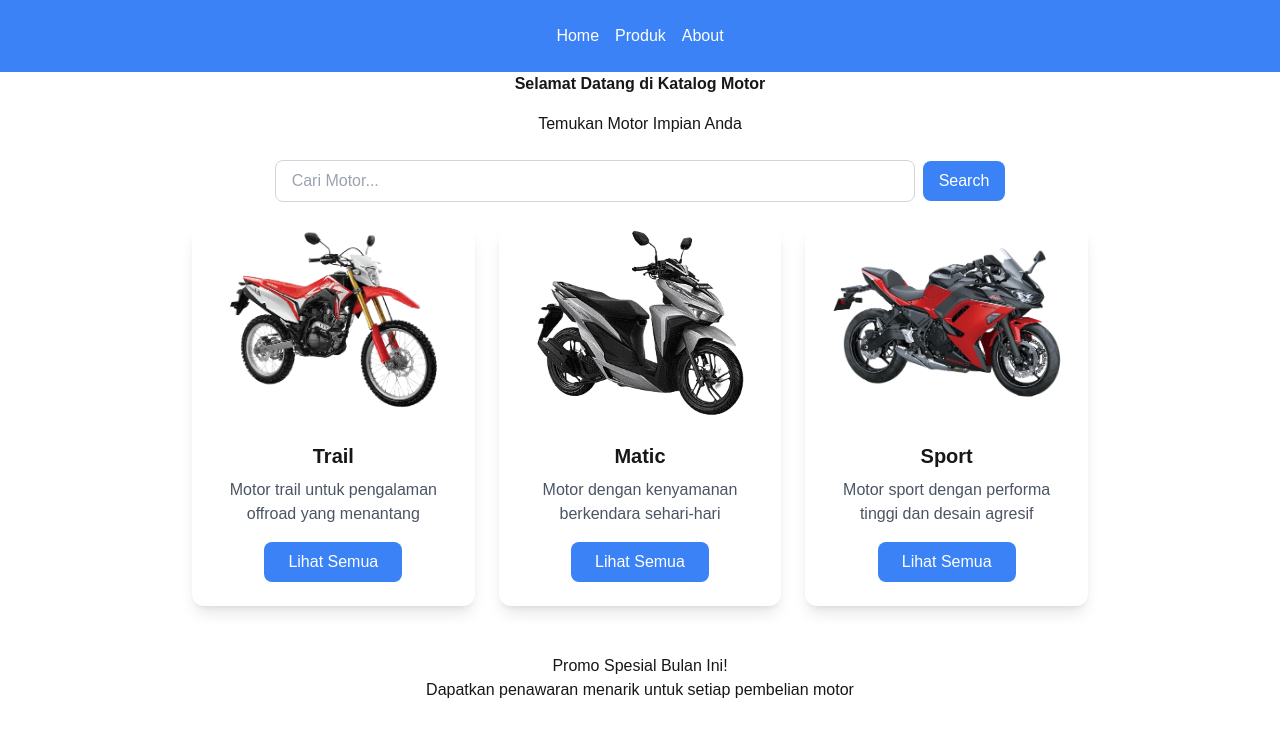
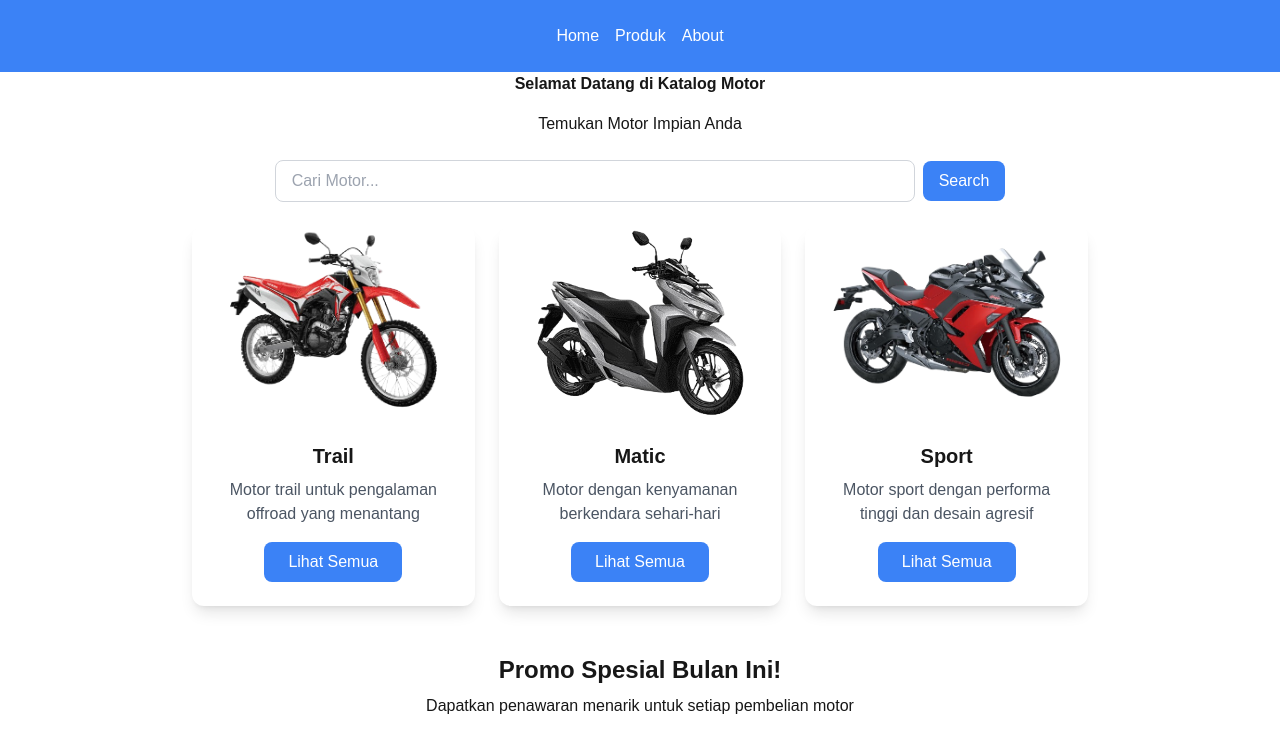
Before and after one commit to TriSasongko/GALACTRI, a Next.js app: page / in a window 1280 px wide. Shown: the top 752 px of the page. Built offline with nearby package versions, Linux system fonts and the light colour scheme.

Commit message:
tri: Memberikan styling pada judul dan deskripsi

```diff
--- a/app/page.tsx
+++ b/app/page.tsx
@@ -81,8 +81,8 @@ export default function Home() {
       {/* Banner Promo */}
       <div className="mt-12 mb-8">
         <div>
-          <h2>Promo Spesial Bulan Ini!</h2>
-          <p>Dapatkan penawaran menarik untuk setiap pembelian motor</p>
+          <h2 className="text-2xl font-bold mb-2">Promo Spesial Bulan Ini!</h2>
+          <p className="mb-4">Dapatkan penawaran menarik untuk setiap pembelian motor</p>
         </div>
       </div>
     </div>
```
Also changed, not shown: 1 other file (tests, documents, lock files or other folders).
